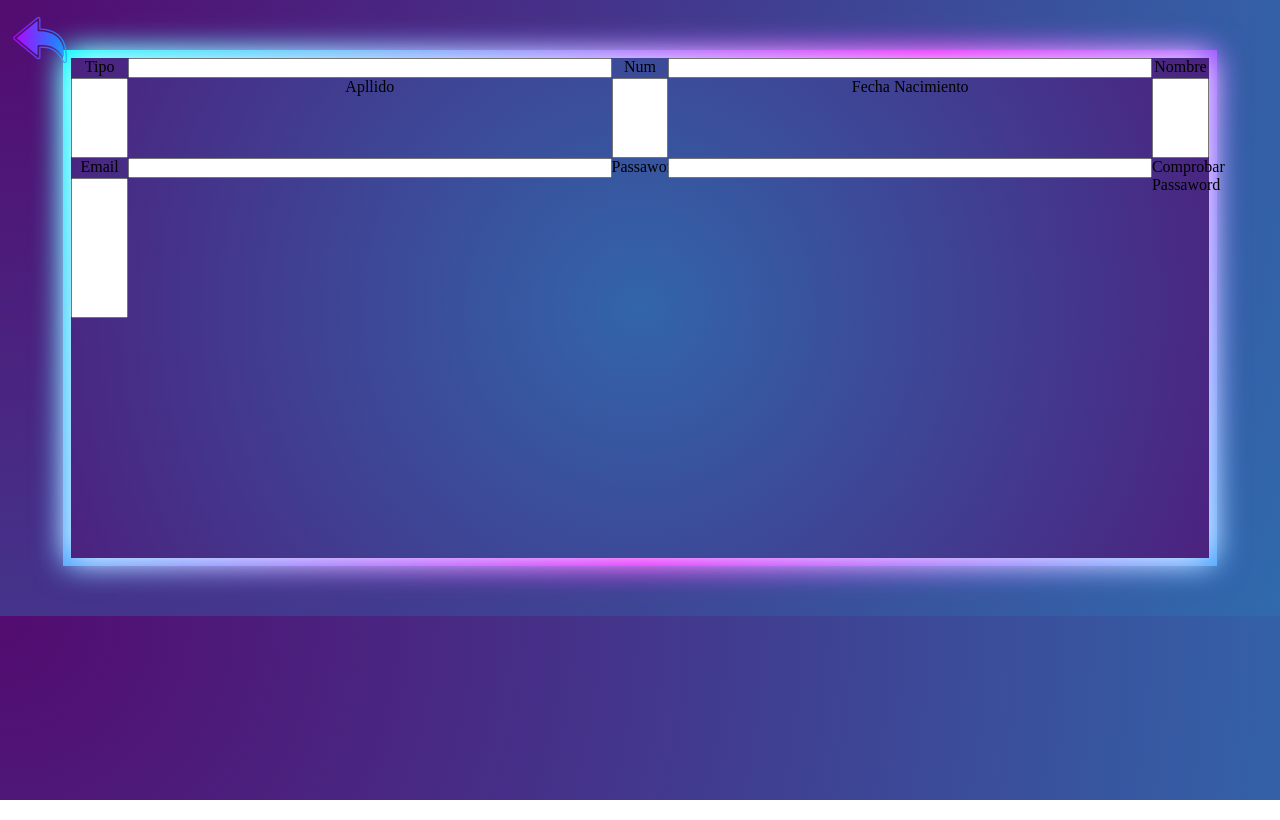
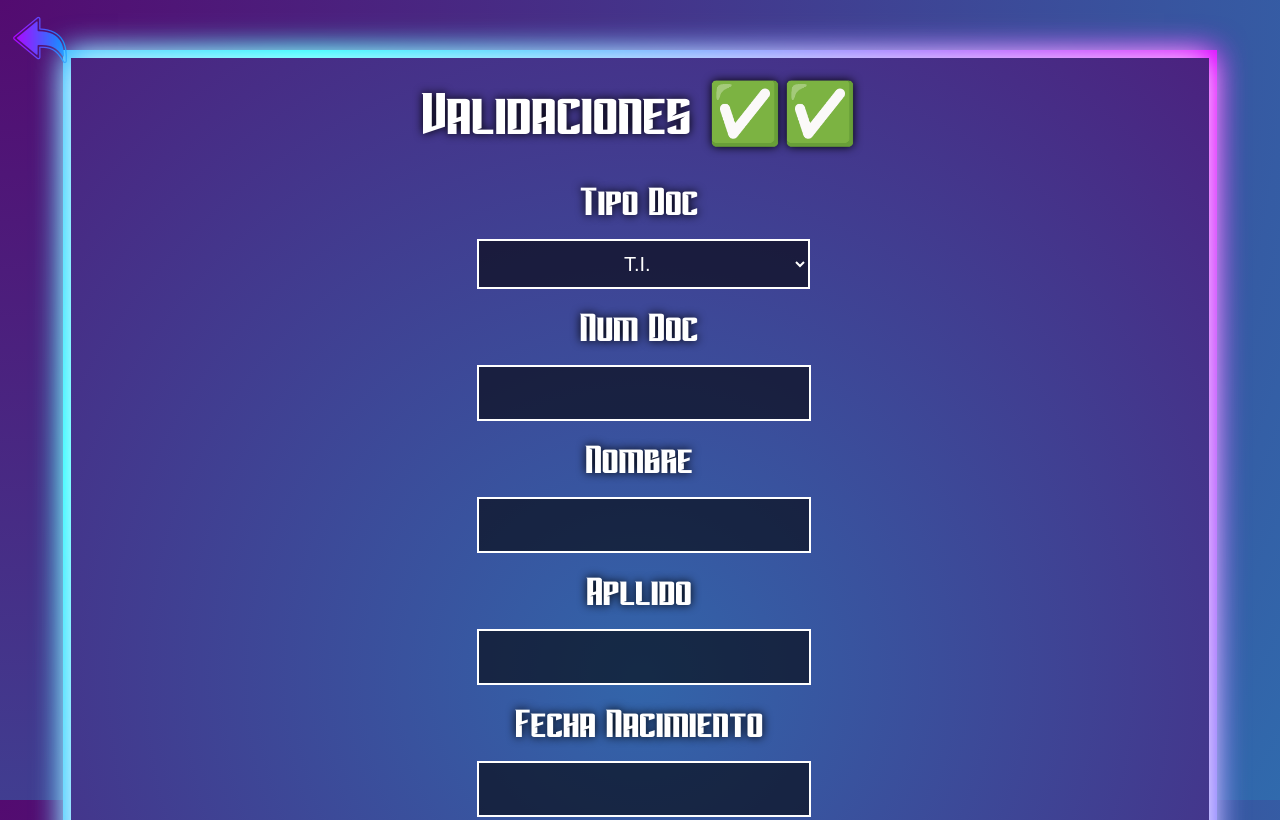
Before and after one commit to PipeReina/Taller01, a plain HTML site: page Validaciones.html in a window 1280 px wide. Shown: the top 820 px of the page. Drawn offline with Linux system fonts and the light colour scheme.

Commit message:
Terminado CSS Validaciones

```diff
--- a/Validaciones.html
+++ b/Validaciones.html
@@ -8,15 +8,23 @@
     <link rel="icon" href="img/JS_icon.png">
     <title>Validaciones</title>
 </head>
-<body class="Profes">
+<body class="Validaciones">
     <div class="salir">
         <a
          href="index.html"><img src="img/flecha-hacia-atras.png" alt="" srcset=""></a>
     </div>
-    <div class="ProfesTodo">
-        <div class="ProfesElec">
+    <div class="ValiTodo">
+        <div class="ValiFormu">
+            <div class="ingreProfe">
+                <label>Validaciones ✅✅</label>
+            </div>
+            <div class="MostrarVali">
             <label for="">Tipo Doc</label>
-            <input type="text">
+            <select>
+                <option value="">T.I.</option>
+                <option value="">C.C.</option>
+                <option value="">Otro</option>
+            </select>
                 <label for="">Num Doc</label>
                 <input type="text">
                 <label for="">Nombre</label>
@@ -31,6 +39,9 @@
                 <input type="text">
                 <label for="">Comprobar Passaword</label>
                 <input type="text">
+                <div class="botonTem" onclick="Profes()"><button>Enviar</button></div>
+
+            </div>
 
         </div>
     </div>
--- a/css/style.css
+++ b/css/style.css
@@ -1,6 +1,9 @@
 
 body{
     background: radial-gradient(circle at top left, #530b70, #306aad);
+    background-size: cover;
+    background-attachment:fixed;
+
 }
 
 .calculadora{
@@ -1190,6 +1193,118 @@ color: #fff;
     align-items: center;
     grid-template-columns: 45% 10% 45%;
 }
+
+/* ---------Validaciones---------- */
+.Validaciones{
+    height: 100vh;
+    display: grid;
+    grid-template-columns: 5% auto 5%;
+    grid-template-rows: 50px 100px auto 200px 50px;
+}
+.ValiTodo{
+grid-column-start: 2;
+grid-row-start: 2;
+grid-row-end: 5;
+display: grid;
+grid-template-rows:100%;
+grid-template-columns: 100%;
+}
+.ValiFormu{
+text-align: center;
+position: relative;
+background: radial-gradient(circle, #3265aa, #4b227f);
+height: 100%;
+width: 100%;
+box-shadow: 0 0 30px white;
+display: grid;
+grid-template-columns: 5% 42.5% 5% 42.5% 5% ;
+grid-template-rows: 20px 80px 20px auto 20px;
+
+}
+.ValiFormu:before, .ValiFormu:after{
+content: "";
+position: absolute;
+left: -8px;
+top:-8px;
+background: linear-gradient(120deg, #00fbff, #e100ff, #00fbff, #e100ff, #00fbff, #e100ff, #00fbff, #e100ff);
+background-size: 500%;
+width: calc(100% + 16px);
+height: calc(100% + 16px);
+z-index: -1;
+animation: BGgradient 2s ease infinite;
+
+}
+.ValiFormu:after{
+filter: brightness(1.4);
+filter: drop-shadow(16px 16px 20px rgb(248,220,97));
+filter: blur(15px);
+}
+.ingreProfe{
+display: grid;
+grid-template-columns:100%;
+grid-template-rows: 50%;
+text-align: center;
+grid-column-start: 2;
+grid-column-end: 5;
+grid-row-start: 2;
+}
+.MostrarVali{
+    display: grid;
+    grid-template-columns: auto;
+    grid-template-rows: auto;
+    text-align: center;
+    grid-column-start: 2;
+    grid-column-end: 5;
+    grid-row-start: 4;
+    justify-content: center;
+    color: #fff;
+    text-align: center;
+    }
+    .MostrarVali select{
+        height: 50px;
+        text-align: center;
+        font-size: 20px;
+        border: 2px solid white;
+        transition: .9s ease all;
+        height: 50px;
+        width:102%;
+        margin: 15px 0;
+        background-color: rgba(0, 0, 0, 0.582);
+        color: #fff;
+    }
+    .MostrarVali select:focus{
+        border: 2px solid transparent;
+        border-image: linear-gradient(to bottom, #c93fc4, #2ec4c7);
+      border-image-slice: 1;
+      outline: none;
+    }
+    .MostrarVali input{
+        height: 50px;
+        text-align: center;
+        font-size: 20px;
+        border: 2px solid white;
+        transition: .9s ease all;
+        height: 50px;
+        width:100%;
+        background-color: rgba(0, 0, 0, 0.582);
+        color: #fff;
+        margin: 15px 0;
+
+    }
+    .MostrarVali input:focus{
+        border: 2px solid transparent;
+        border-image: linear-gradient(to bottom, #c93fc4, #2ec4c7);
+      border-image-slice: 1;
+      outline: none;
+    }
+    .MostrarVali label{
+        font-size: 40px;
+        margin: 0%;
+        font-family: js;
+        text-shadow: 0 0 10px rgb(0, 0, 0);
+        color: #fff;
+    }
+
 @media screen and (max-width: 801px){
 
     .index{
```
Lines whose indentation alone changed are shown as unchanged.
